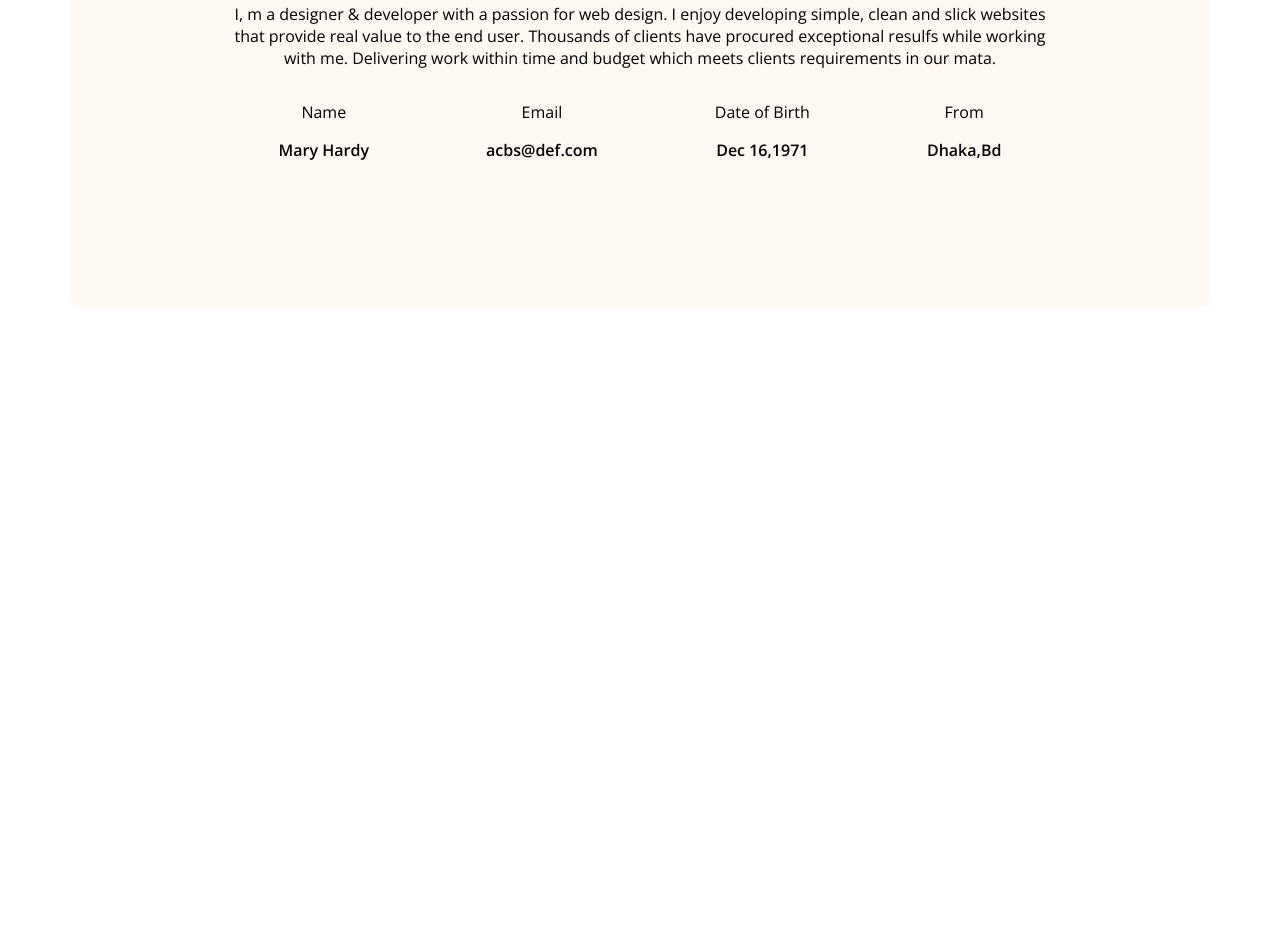
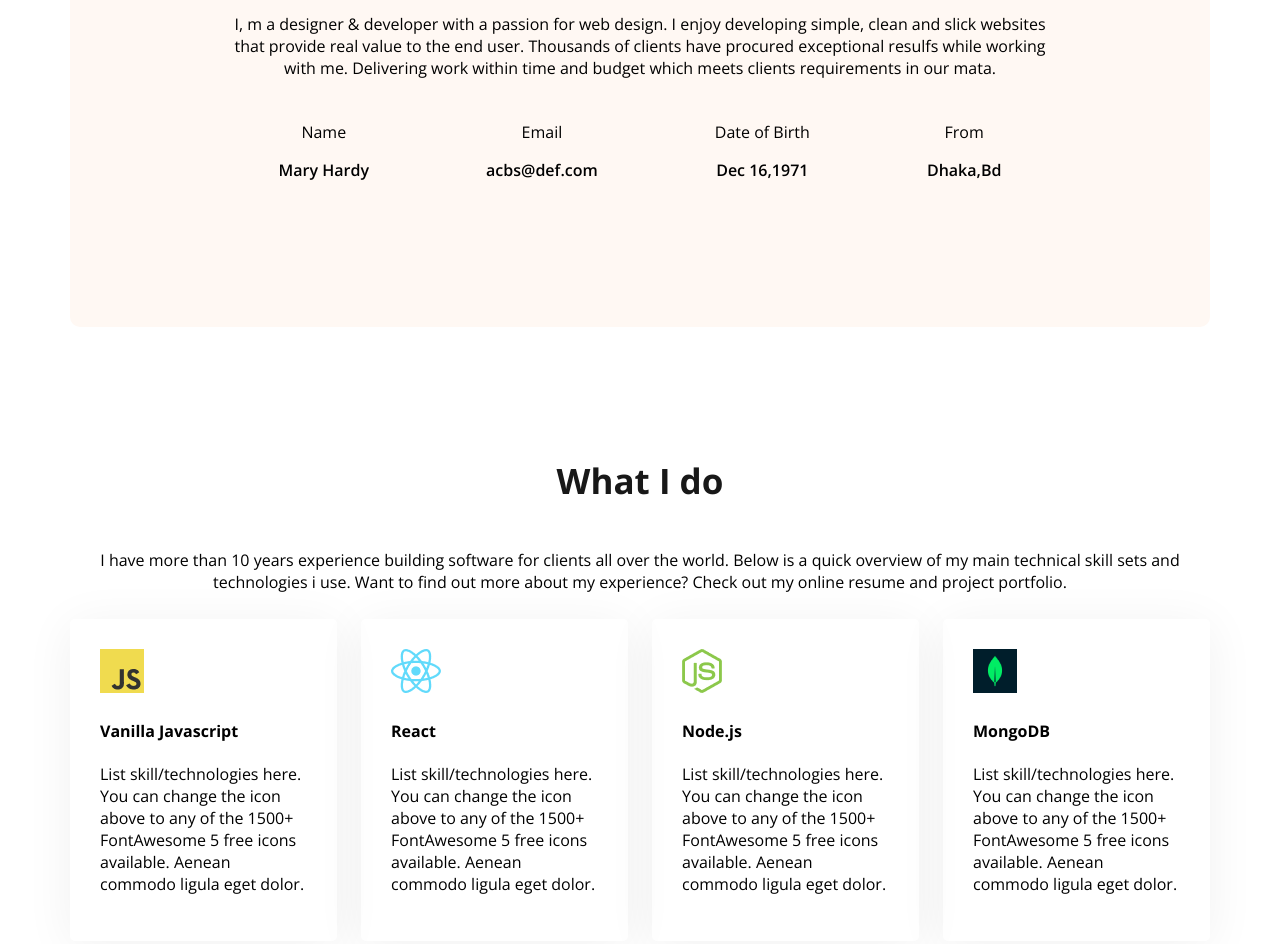
Before and after one commit to Pritom678/web-developer-portfolio, a plain HTML site: page index.html in a window 1280 px wide. Shown: the part 1296-2240 px from the top of the page. Before the commit the page ends 1611 px from the top, so only its background shows below. Drawn offline with nearby package versions, Linux system fonts and the light colour scheme.

Commit message:
third commit

```diff
--- a/index.html
+++ b/index.html
@@ -54,6 +54,36 @@
                 </div>
             </div>
         </section>
+        <!-- what is do section star -->
+         <section class="skills">
+            <h3 class="section-title text-center">What I do</h3>
+            <p class="section-description text-center">
+                I have more than 10 years experience building software for clients all over the world. Below is a quick overview of my main technical skill sets and technologies i use. Want to find out more about my experience? Check out my online resume and project portfolio.
+            </p>
+            <div class="skills-container">
+                <div class="skill">
+                    <img src="images/icons/js.png" alt="">
+                    <h4 class="skill-title">Vanilla Javascript</h4>
+                    <p class="skill-description">List skill/technologies here. You can change the icon above to any of the 1500+ FontAwesome 5 free icons available. Aenean commodo ligula eget dolor.</p>
+                </div>
+                <div class="skill">
+                    <img src="images/icons/react.png" alt="">
+                    <h4 class="skill-title">React</h4>
+                    <p class="skill-description">List skill/technologies here. You can change the icon above to any of the 1500+ FontAwesome 5 free icons available. Aenean commodo ligula eget dolor.</p>
+                </div>
+                <div class="skill">
+                    <img src="images/icons/nodejs.png" alt="">
+                    <h4 class="skill-title">Node.js</h4>
+                    <p class="skill-description">List skill/technologies here. You can change the icon above to any of the 1500+ FontAwesome 5 free icons available. Aenean commodo ligula eget dolor.</p>
+                </div>
+                <div class="skill">
+                    <img src="images/icons/mongo.png" alt="">
+                    <h4 class="skill-title">MongoDB</h4>
+                    <p class="skill-description">List skill/technologies here. You can change the icon above to any of the 1500+ FontAwesome 5 free icons available. Aenean commodo ligula eget dolor.</p>
+                </div>
+
+            </div>
+         </section>
     </main>
     <footer>
 
--- a/styles/styles.css
+++ b/styles/styles.css
@@ -33,6 +33,9 @@
     section-description{
         font-size: 18px;
         color: #757575;
+    }
+    .text-center{
+        text-align: center;
     }
 /* header */
 .header{
@@ -91,12 +94,19 @@ main{
     max-width: 1140px;
     margin: 0 auto;
 }
+
+main section{
+    margin-top: 130px;
+    margin-bottom: 130px;
+}
 /* about styles */
+.section-description{
+    padding: 10px;
+}
 .about{
     border-radius: 10px;
     padding: 130px 150px;
     text-align: center;
-    margin-top: 130px;
 }
 
 .about-items{
@@ -106,3 +116,14 @@ main{
 .item-description{
     font-weight: 600;
 }
+/* skills section style */
+.skills-container{
+    display: flex;
+    gap: 24px;
+}
+
+.skill{
+    padding: 30px;
+    border-radius: 5px;
+    box-shadow: 0 6px 50px 0 rgba(0, 0, 0, 0.06);
+}
```
